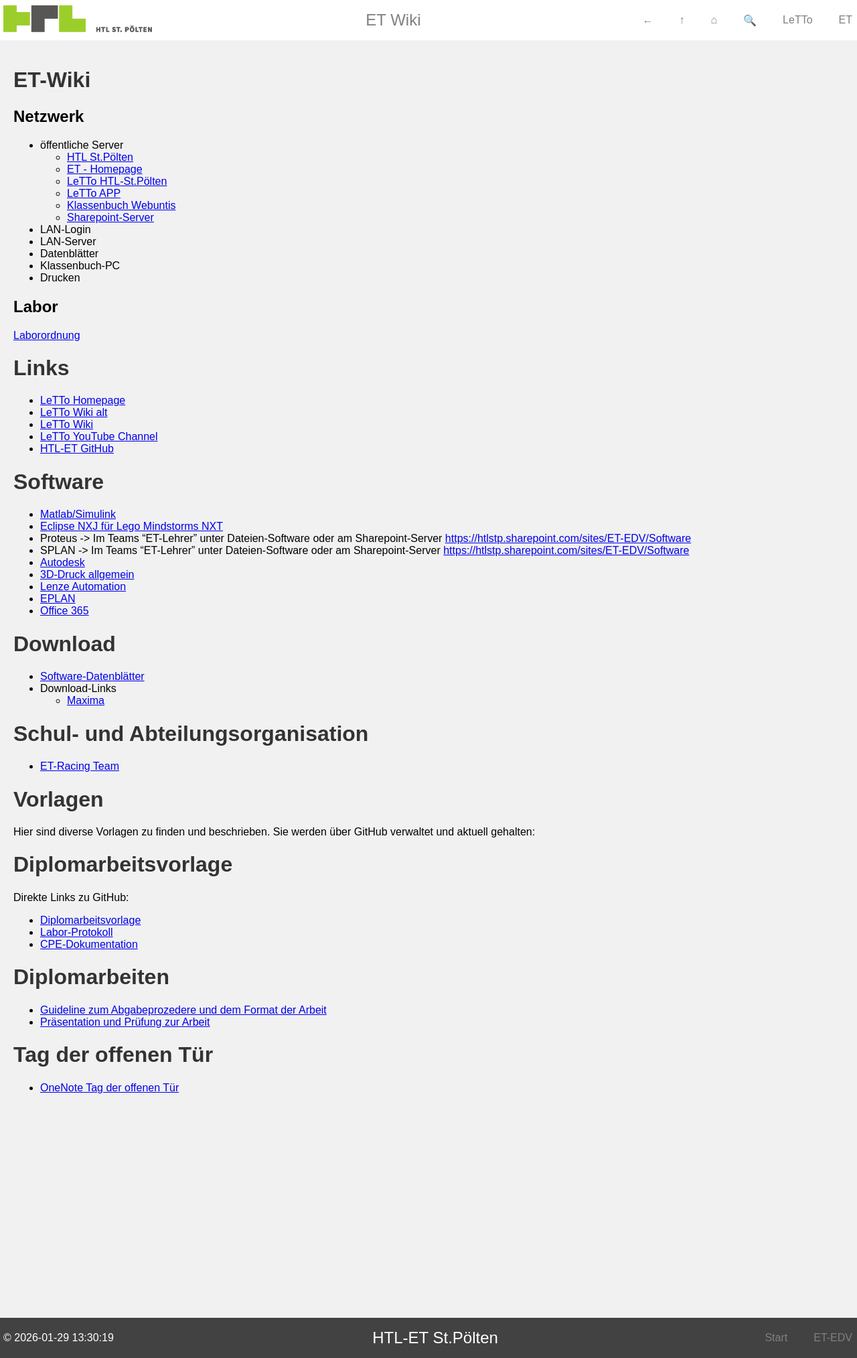
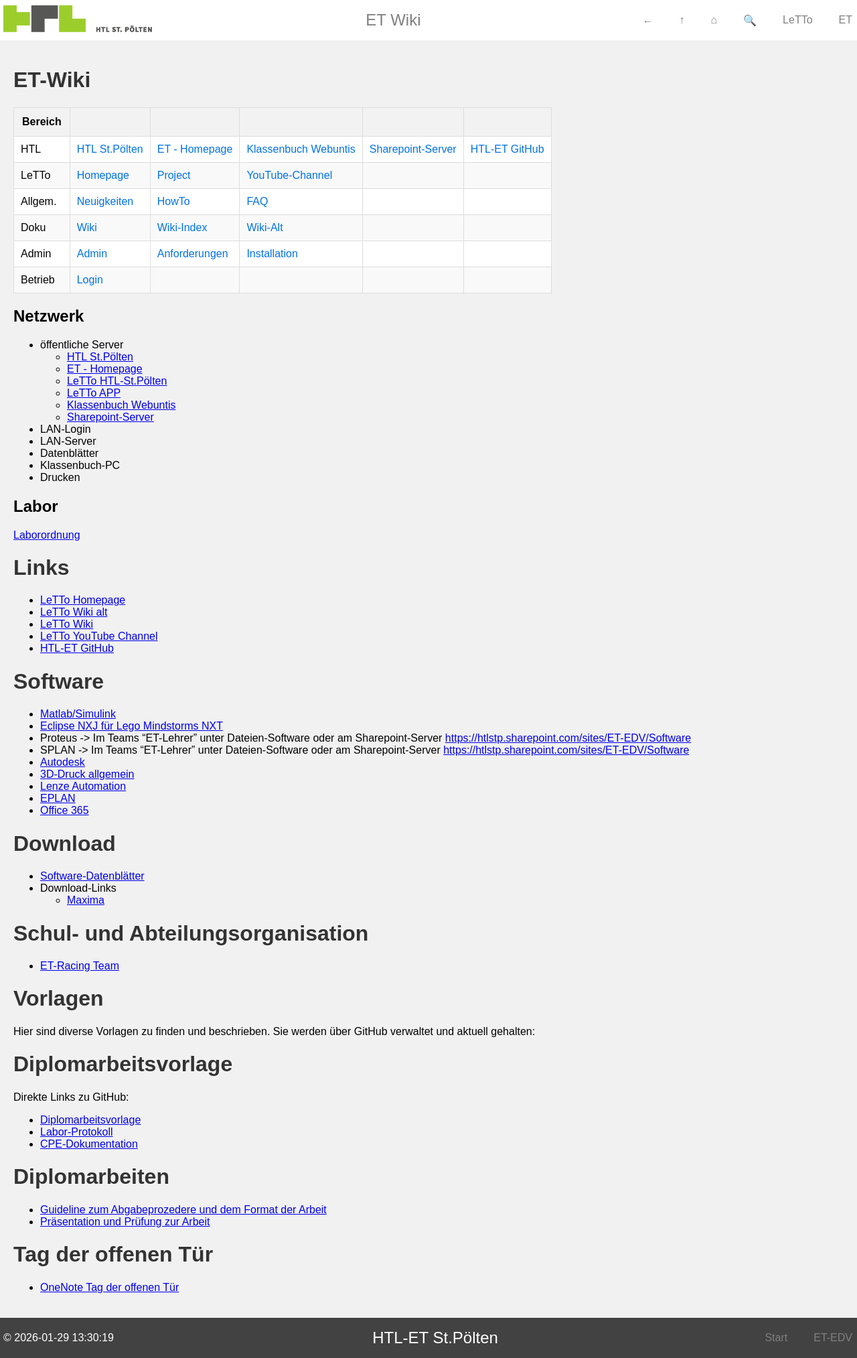
Before and after one commit to htl-stp-et/ET-Info, a Jekyll site: the page built from docs/index.md, in a window 1280 px wide. Shown: the whole page at 67% size. Built offline with Jekyll 4.4.1, drawn with Linux system fonts in a browser that asks for light colours; our own code applies the rules of GitHub Pages for plain Markdown files.

Commit message:
Menütabelle

```diff
--- a/docs/index.md
+++ b/docs/index.md
@@ -1,4 +1,16 @@
 # ET-Wiki
+
+| Bereich |                                            |                                                                      |                                                             |                                                                        |                                                |
+|---------|--------------------------------------------|----------------------------------------------------------------------|-------------------------------------------------------------|------------------------------------------------------------------------|------------------------------------------------|
+| HTL     | [HTL St.Pölten](https://www.htlstp.ac.at/) | [ET - Homepage](https://www.htlstp.ac.at/abteilungen/elektrotechnik) | [Klassenbuch Webuntis](https://erato.webuntis.com/WebUntis) | [Sharepoint-Server](https://htlstp.sharepoint.com/SitePages/Home.aspx) | [HTL-ET GitHub](https://github.com/htl-stp-et) |
+| LeTTo   | [Homepage](https://letto.at/wordpress/)    | [Project](https://project.letto.at)                                  | [YouTube-Channel](https://www.youtube.com/@letto-mint)      |                                                                        |                                                |
+| Allgem. | [Neuigkeiten](./wiki/Neuigkeiten/index.md) | [HowTo](./howto/index.md)                                            | [FAQ](./wiki/FAQ/index.md)                                  |
+| Doku    | [Wiki](./wiki/Hauptseite/index.md)         | [Wiki-Index](./wiki/index.md)                                        | [Wiki-Alt](https://wiki.letto.at/wiki/index.php/Hauptseite) |
+| Admin   | [Admin](./howto/admin/index.md)            | [Anforderungen](./howto/admin/install/anforderungen/index.md)        | [Installation](./howto/admin/install/index.md)              |
+| Betrieb | [Login](./howto/login/index.md)            |                                                                      |                                                             |
+
+
+
 ## Netzwerk
 * öffentliche Server
   * [HTL St.Pölten](https://www.htlstp.ac.at/)
```
